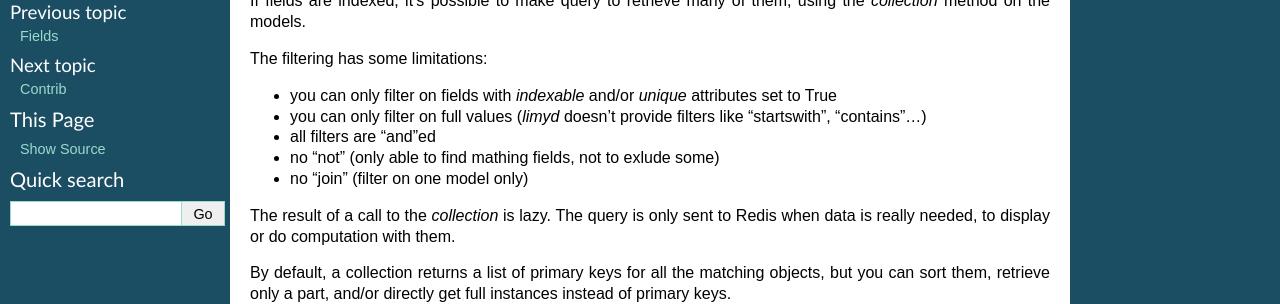
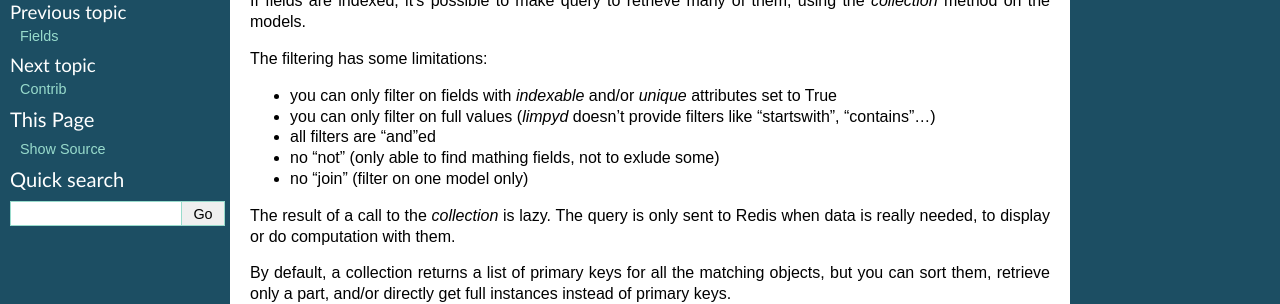
Before and after one commit to limpyd/redis-limpyd, a Sphinx documentation site: the page built from doc/collections.rst, in a window 1280 px wide and 900 px high. Shown: the part 195-499 px from the top of the window. Built offline with Sphinx 7.4.7, drawn with Linux system fonts in a browser that asks for light colours.

Commit message:
Typo in docs

```diff
--- a/doc/collections.rst
+++ b/doc/collections.rst
@@ -11,7 +11,7 @@ If fields are indexed, it's possible to make query to retrieve many of them, usi
 The filtering has some limitations:
 
 - you can only filter on fields with `indexable` and/or `unique` attributes set to True
-- you can only filter on full values (`limyd` doesn't provide filters like "startswith", "contains"...)
+- you can only filter on full values (`limpyd` doesn't provide filters like "startswith", "contains"...)
 - all filters are "and"ed
 - no "not" (only able to find mathing fields, not to exlude some)
 - no "join" (filter on one model only)
```
